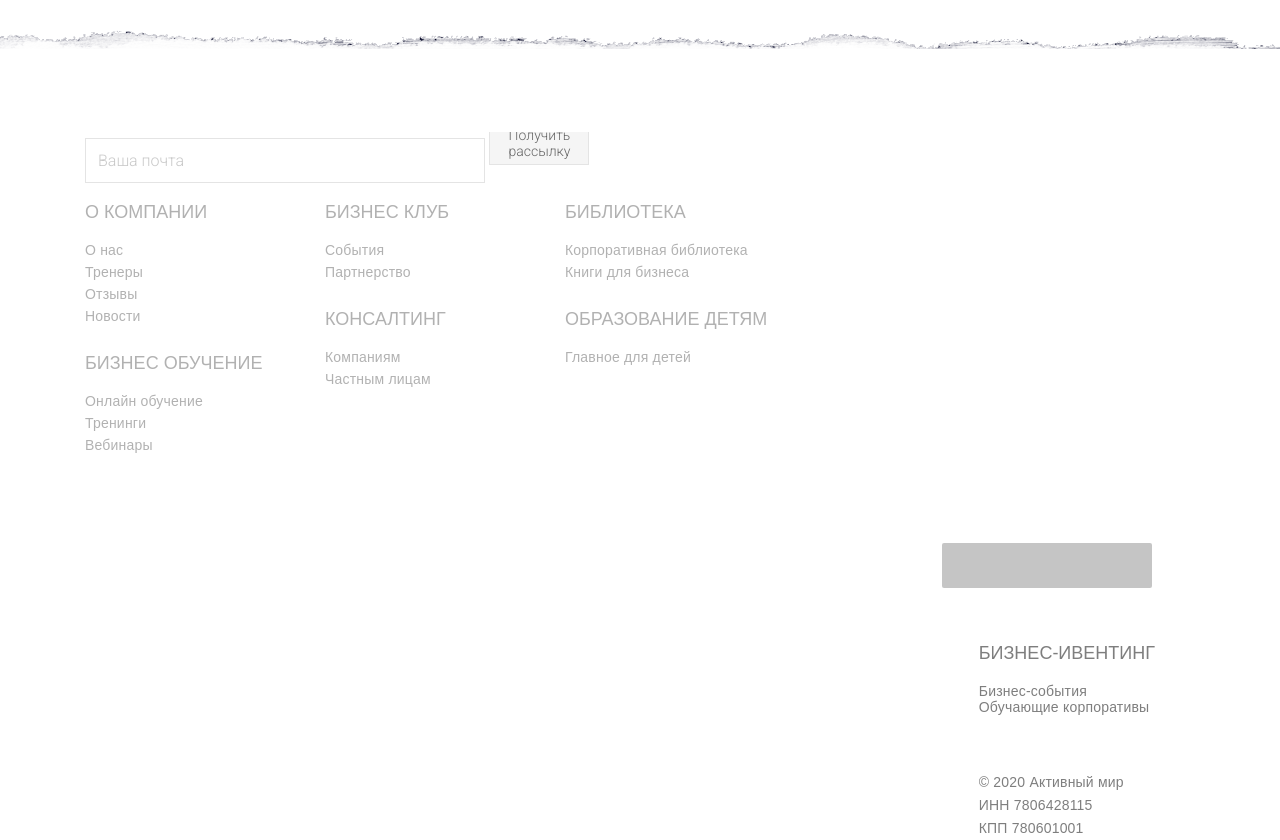
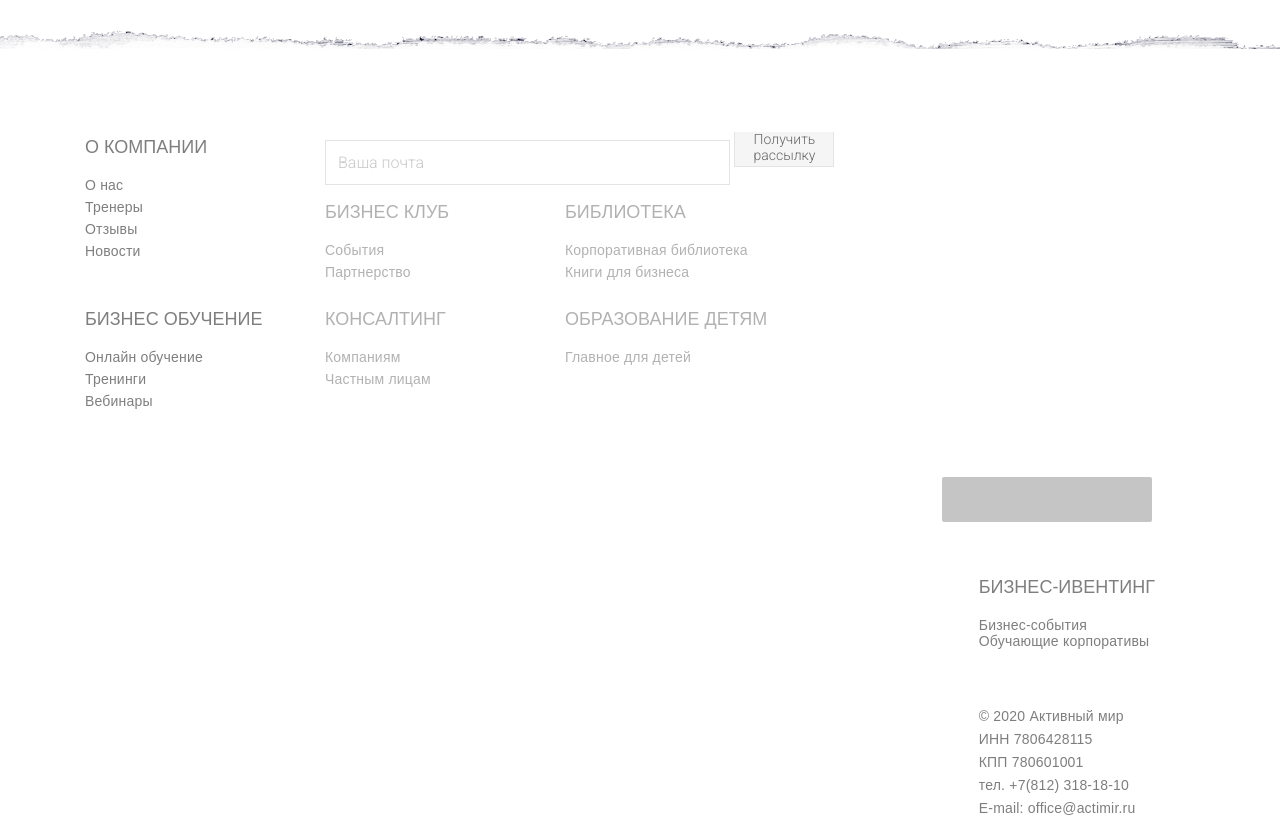
Before and after one commit to sergeygutovskiy/active-world, a plain HTML site: page about_us.html in a window 1280 px wide. Shown: the part 2600-3440 px from the top of the page. Drawn offline with nearby package versions, Linux system fonts and the light colour scheme; grey boxes are pictures that could not be loaded.

Commit message:
footer email form v2

```diff
--- a/about_us.html
+++ b/about_us.html
@@ -384,13 +384,6 @@
 			<img style="display:none" itemprop="image" src="/images/logo_dark.png" alt="Evorate">
 			<div class="container">
 				<div class="footer_map">
-					<div class="footer_map_row" id="footer_map_form_row">
-						<div id="footer_map_form">
-							<!-- <label>Рассылка</label> -->
-							<input type="text" placeholder="Ваша почта">
-							<button>Получить рассылку</button>
-							<div></div>
-						</div>
 					<div class="footer_map_row">
 						<div>
 							<h6>О компании</h6>
@@ -444,6 +437,11 @@
 								</li>
 							</ul>
 						</div>
+					</div>
+					<div class="footer_map_row" id="footer_map_form_row">
+						<div id="footer_map_form">
+							<input type="text" placeholder="Ваша почта">
+							<button>Получить рассылку</button>
 						</div>
 						<div class="footer_map_row">
 							<div>
--- a/css/about_us.css
+++ b/css/about_us.css
@@ -547,7 +547,7 @@
 
 
 #footer_map_form_row {
-	width: 918px;
+	width: 620px;
 }
 
 #footer_map_form_row .footer_map_row div:first-child {
@@ -558,12 +558,11 @@
 	width: 100%;
 	height: 60px;
 	margin-bottom: 5px;
-	/*text-align: center;*/
 }
 
 #footer_map_form input {
     /*width: calc(90% - 120px);*/
-    width: 400px;
+    width: 405px;
     margin-left: 0;
     font-size: 16px;
     padding: 12px;
@@ -579,8 +578,8 @@
     border: solid 1px lightgray;
     font-size: 14px;
     width: 100px;
-    padding: 4px;
+    padding: 6px;
     position: relative;
-    top: -10px;
-    padding-bottom: 5px;
+    top: -8px;
+    padding-bottom: 3px;
 }
```
Lines whose indentation alone changed are shown as unchanged.
